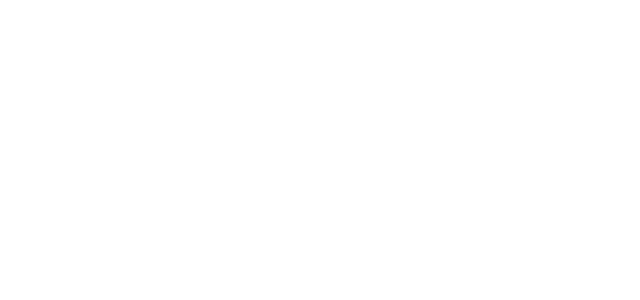
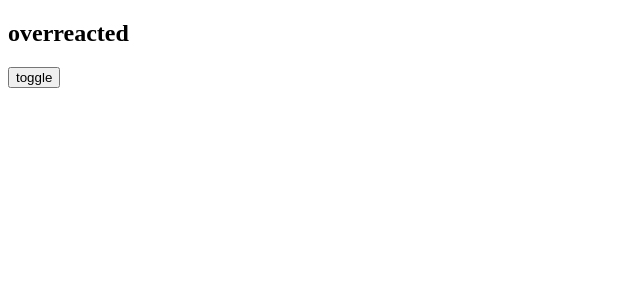
Before and after one commit to erhantezer/fundamental-projects, a React (Vite) app in the folder 20-dark-mode/: page / in a window 1280 px wide. Shown: the top 300 px of the page, without its empty margins (0-640 px from the left). Built offline with nearby package versions, Linux system fonts and the light colour scheme.

Commit message:
updated project app.jsx

```diff
--- a/20-dark-mode/index.html
+++ b/20-dark-mode/index.html
@@ -4,7 +4,7 @@
     <meta charset="UTF-8" />
     <link rel="icon" type="image/svg+xml" href="/vite.svg" />
     <meta name="viewport" content="width=device-width, initial-scale=1.0" />
-    <title>Vite + React</title>
+    <title>Dark Light</title>
   </head>
   <body>
     <div id="root"></div>
--- a/20-dark-mode/src/App.jsx
+++ b/20-dark-mode/src/App.jsx
@@ -4,9 +4,19 @@ function App() {
 
 
   return (
-    <>
-
-    </>
+    <main>
+      <nav>
+        <div className="nav-center">
+          <h1>overreacted</h1>
+          <button className="btn">
+            toggle
+          </button>
+        </div>
+      </nav>
+      <section className="articles">
+        {}
+      </section>
+    </main>
   )
 }
 
```
